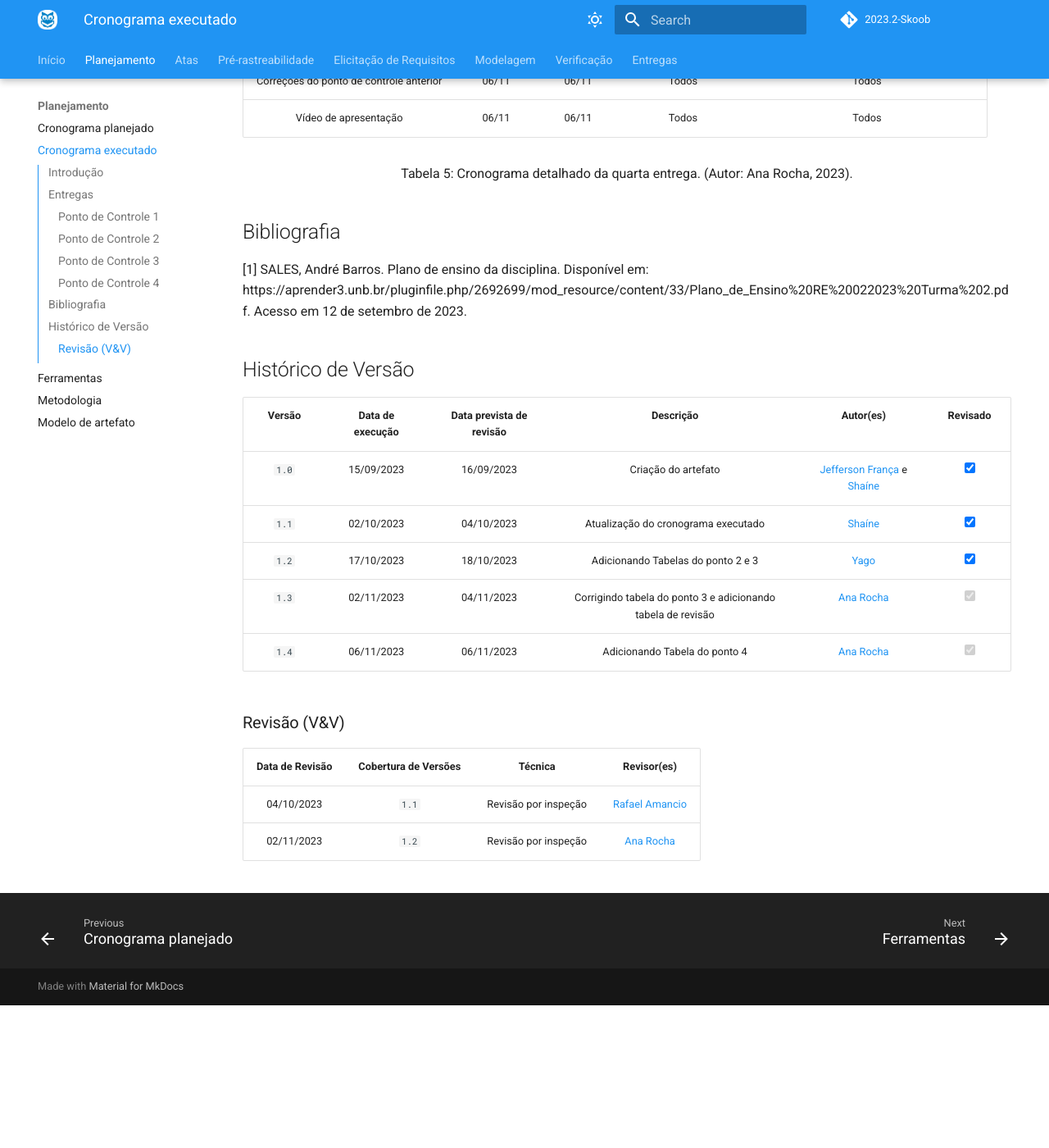
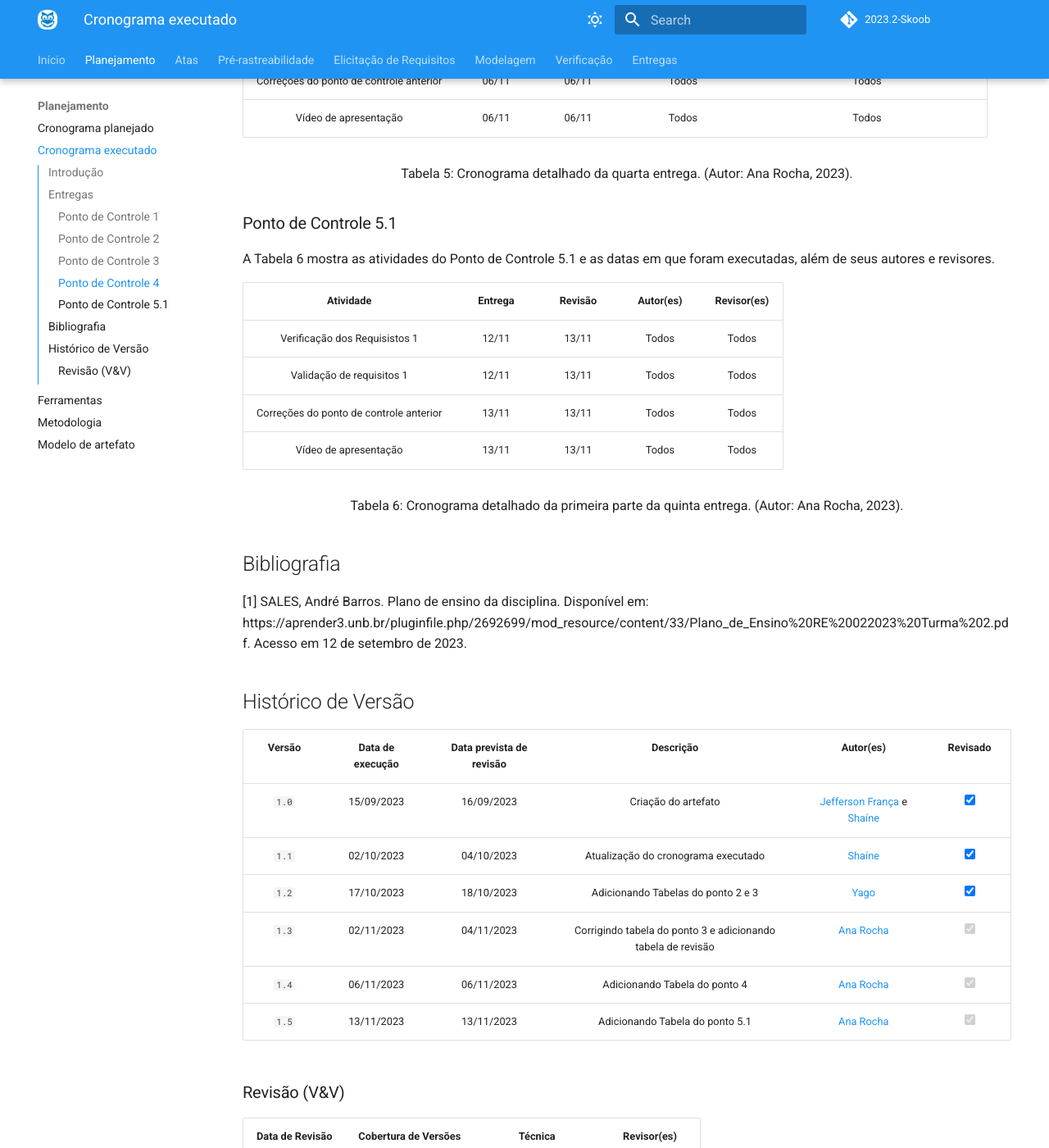
Before and after one commit to Requisitos-de-Software/2023.2-Skoob, an MkDocs documentation site: the page built from docs/planejamento/cronograma_executado.md, in a window 1280 px wide and 1400 px high, scrolled down 2919 px. Shown: the whole window at 82% size. Built offline with MkDocs 1.6.1 and Material for MkDocs 9.7.7, drawn with Linux system fonts in a browser that asks for light colours; comment, search, counter and statistics services are not loaded; before the commit the page ends 4145 px from its top, so only the background shows below that.

Commit message:
cronograma executado 5.1

```diff
--- a/docs/planejamento/cronograma_executado.md
+++ b/docs/planejamento/cronograma_executado.md
@@ -72,7 +72,7 @@ A Tabela 5 mostra as atividades do Ponto de Controle 4 e as datas em que foram e
 
 |                Atividade                | Entrega | Revisão |            Autor(es)           |           Revisor(es)            |
 | :-------------------------------------: | :-----: | :-----: | :--------------------------------------------: | :--------------------------------------------: |
-|             Atas de reunião             |  /  | /  |                      Yago                      | Ana Caroline, Jefferson, Rafael, Shaíne e Yago |
+|             Atas de reunião             |  31/10  | 06/11  |                      Yago                      | Ana Caroline, Jefferson, Rafael, Shaíne e Yago |
 |              Backlog               |  04/11  |  06/11  |             Rafael              |                   Yago e Jefferson                    |
 |                Histórias de usuário                 |  06/11  |  06/11  |                     Jefferson e Yago                     |                     Yago Passos                     |
 |        NFR Framework        |  04/11  |  06/11  |                      Ana Caroline e Shaíne                      |                     Rafael                     |
@@ -81,6 +81,20 @@ A Tabela 5 mostra as atividades do Ponto de Controle 4 e as datas em que foram e
 
 <div style="text-align: center">
 <p> Tabela 5: Cronograma detalhado da quarta entrega. (Autor: Ana Rocha, 2023).</p>
+</div>
+
+### Ponto de Controle 5.1
+A Tabela 6 mostra as atividades do Ponto de Controle 5.1 e as datas em que foram executadas, além de seus autores e revisores.
+
+|           Atividade           | Entrega | Revisão |                   Autor(es)                    |                  Revisor(es)                   |
+| :---------------------------: | :-----: | :-----: | :--------------------------------------------: | :--------------------------------------------: |
+| Verificação dos Requisistos 1 |  12/11  |  13/11  |            Todos             |                 Todos                  |
+|   Validação de requisitos 1   |  12/11  |  13/11  |                 Todos                  |            Todos            |
+| Correções do ponto de controle anterior |  13/11  |  13/11  | Todos | Todos |
+|     Vídeo de apresentação     |  13/11  |  13/11  | Todos | Todos |
+
+<div style="text-align: center">
+<p> Tabela 6: Cronograma detalhado da primeira parte da quinta entrega. (Autor: Ana Rocha, 2023).</p>
 </div>
 
 ## Bibliografia
@@ -96,6 +110,7 @@ A Tabela 5 mostra as atividades do Ponto de Controle 4 e as datas em que foram e
 | `1.2`  |    17/10/2023    |   18/10/2023    | Adicionando Tabelas do ponto 2 e 3 | [Yago](https://github.com/yagompassos) |   <input type="checkbox" enabled checked />    |
 | `1.3`  |    02/11/2023    |   04/11/2023    | Corrigindo tabela do ponto 3 e adicionando tabela de revisão | [Ana Rocha](https://github.com/anaaroch) |  <input type="checkbox" disabled checked />    |
 | `1.4`  |    06/11/2023    |   06/11/2023    | Adicionando Tabela do ponto 4 | [Ana Rocha](https://github.com/anaaroch) |   <input type="checkbox" disabled checked />   |
+| `1.5`  |    13/11/2023    |   13/11/2023    | Adicionando Tabela do ponto 5.1 | [Ana Rocha](https://github.com/anaaroch) |   <input type="checkbox" disabled checked />   |
 
 
 ### Revisão (V&V)
```
